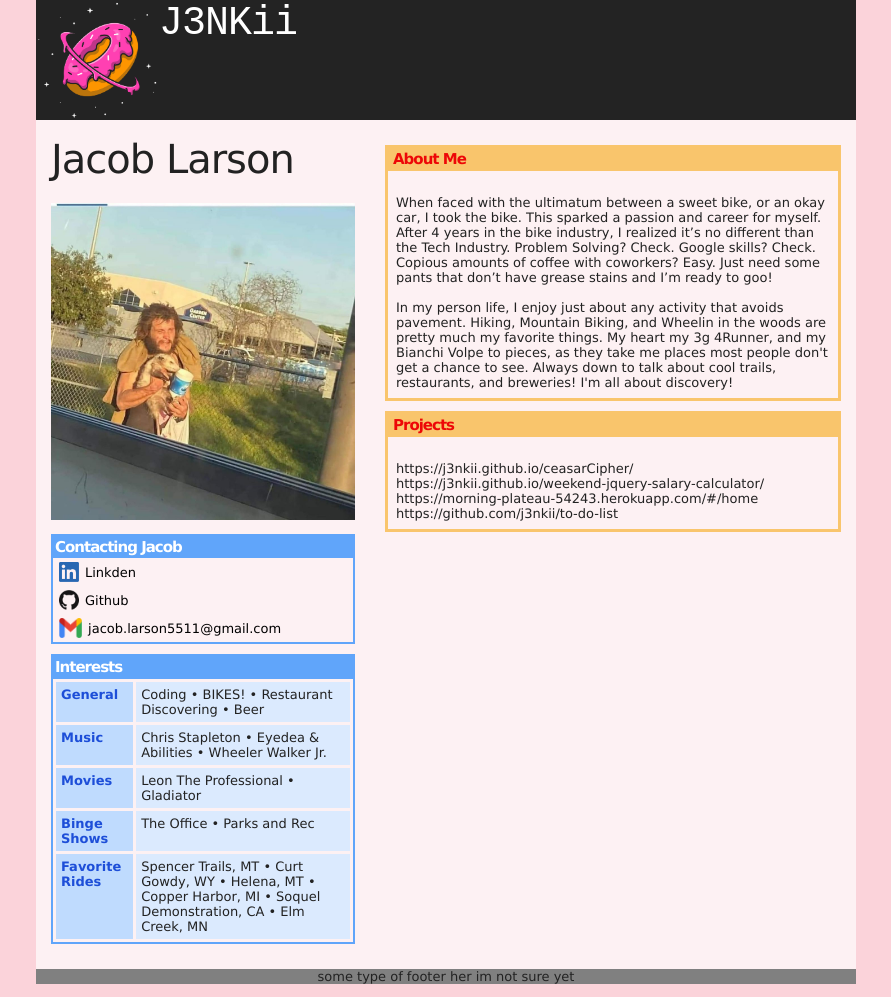
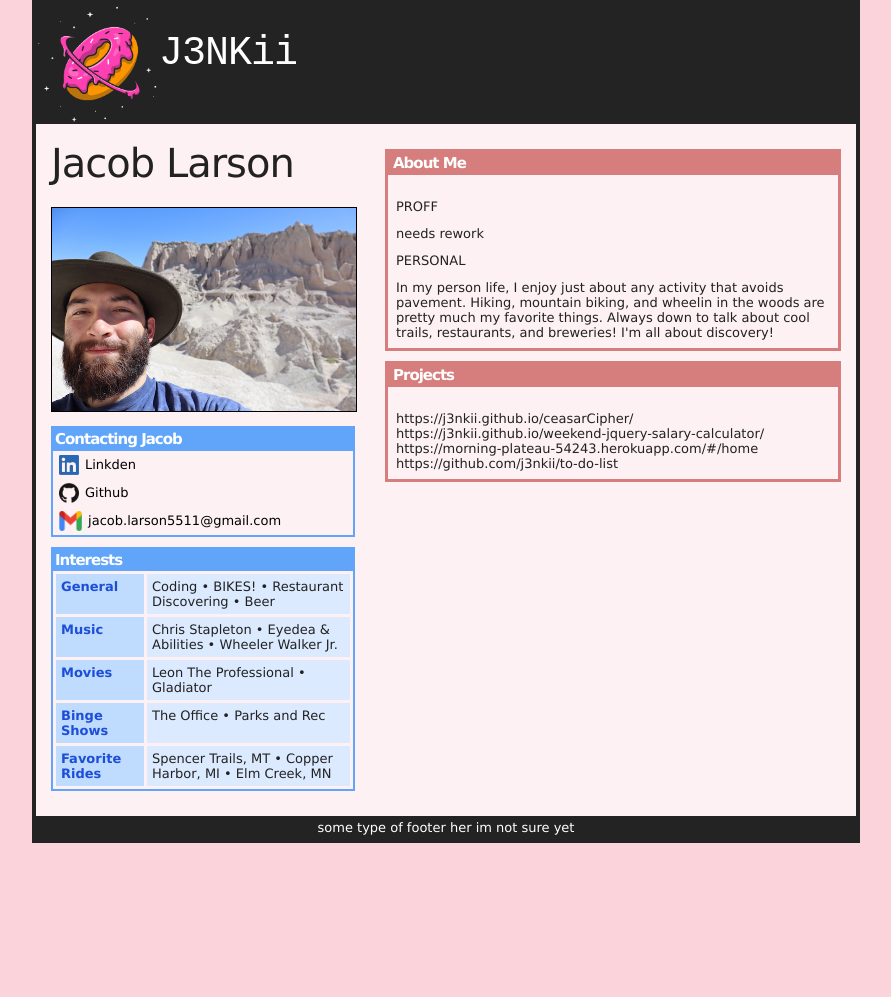
Before and after one commit to j3nkii/oldjank, a plain HTML site: page index.html in a window 1280 px wide. Shown: the whole page, without its empty margins (194-1085 px from the left). After the commit the page ends 843 px from the top, so only its background shows below. Drawn offline with Linux system fonts and the light colour scheme.

Commit message:
styling mostly finished

```diff
--- a/css/stylesheet.css
+++ b/css/stylesheet.css
@@ -1,3 +1,9 @@
+/* Colors
+#d67d7d -- Dark Reddish
+ */
+
+
+
 /* By element+containers ***************/
 body{
     background-color: #fbd3da;
@@ -11,6 +17,7 @@ header {
     width: 820px;
     max-width: 100%;
     margin: auto;
+    border: 4px solid #232323;
 }
 .content {
     display: flex;
@@ -33,6 +40,7 @@ header {
 #profilePic {
     height: auto;
     width: 100%;
+    border: 1px solid black;
 }
 #logo {
     height: auto;
@@ -67,11 +75,11 @@ header {
 .secondaryContainer{
     margin-top: 1rem;
     margin-bottom: 1rem;
-    border: 3px solid #f9c56c; }
+    border: 3px solid #d67d7d; }
 .secondaryHeader h2{
     font-weight: 600;
-    color: #ed0707;
-    background: #f9c56c;
+    color: rgb(255, 255, 255);
+    background: #d67d7d;
     padding: 2px;
     padding-left: 5px;}
 .secondaryBody p{
@@ -84,6 +92,7 @@ header {
     background-color: #232323;
     color: white;
     display: flex;
+    align-items: center;
     /* padding-left: 4rem;
     padding-right: 1rem;
     padding-bottom: 2.5rem;
@@ -93,8 +102,13 @@ header {
     background-color: lightblue;
 }
 .footer {
-    text-align: center;
-    background-color: grey;
+    color: white;
+    background-color: #232323;
+    margin: 0;
+    text-align: center; }
+.footer p {
+    margin: 0;
+    padding: 4px;
 }
 
 .contactLinks{
--- a/index.html
+++ b/index.html
@@ -24,7 +24,7 @@
         <div class = "container" id="left">
                 <h1>Jacob Larson</h1>
 
-                <img id="profilePic" src="./assets/poss.jpeg" >
+                <img id="profilePic" src="./assets/profilePic.JPG" >
                 <div class="primaryContainer">
                     <div class="primaryHeader">
                         <h2>Contacting Jacob</h2>
@@ -75,7 +75,7 @@
                         </tr>
                         <tr>
                             <td><p>Favorite Rides</p></td>
-                            <td><p>Spencer Trails, MT • Curt Gowdy, WY • Helena, MT • Copper Harbor, MI • Soquel Demonstration, CA • Elm Creek, MN</p></td>
+                            <td><p>Spencer Trails, MT • Copper Harbor, MI • Elm Creek, MN</p></td>
                         </tr>
                     </table>
                 </div>
@@ -89,16 +89,14 @@
                         </h2>
                     </div>
                     <div class="secondaryBody">
+                        <p>PROFF</p>
                         <p>
-                            When faced with the ultimatum between a sweet bike, or an okay car, I took the bike.
-                            This sparked a passion and career for myself. After 4 years in the bike industry, I realized it’s no different than the Tech Industry.
-                            Problem Solving? Check. Google skills? Check. Copious amounts of coffee with coworkers?
-                            Easy. Just need some pants that don’t have grease stains and I’m ready to goo!
-                            <br>
-                            <br>
+                            needs rework
+                        </p>
+                            <p>PERSONAL</p>
+                            <p>
                             In my person life, I enjoy just about any activity that avoids pavement.
-                            Hiking, Mountain Biking, and Wheelin in the woods are pretty much my favorite things.
-                            My heart my 3g 4Runner, and my Bianchi Volpe to pieces, as they take me places most people don't get a chance to see.
+                            Hiking, mountain biking, and wheelin in the woods are pretty much my favorite things.
                             Always down to talk about cool trails, restaurants, and breweries! I'm all about discovery!
                         </p>
                     </div>
```
Also changed, not shown: assets/poss.jpeg (deleted), assets/profilePic.JPG (added).
